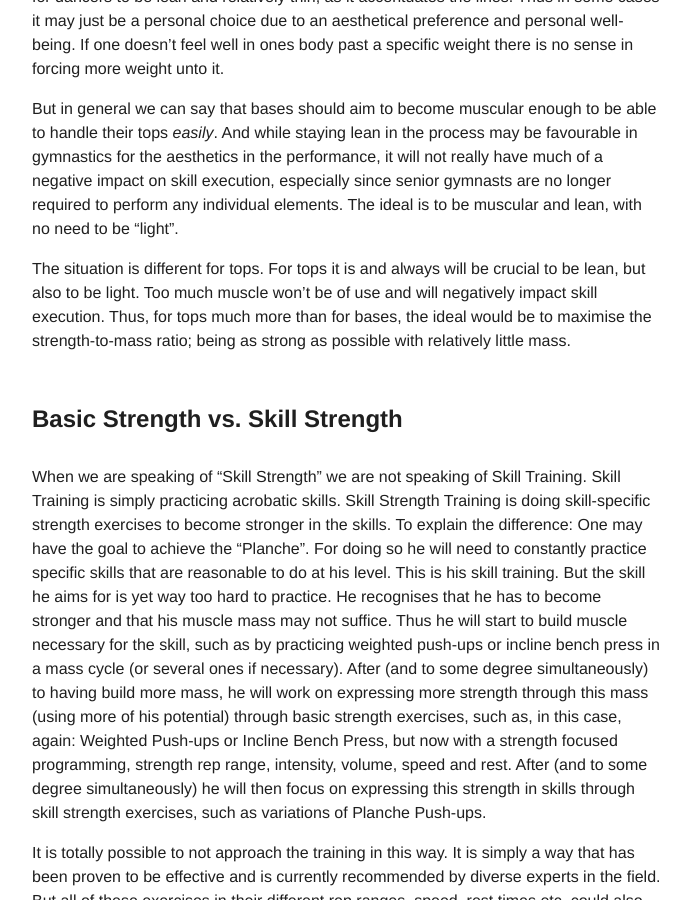
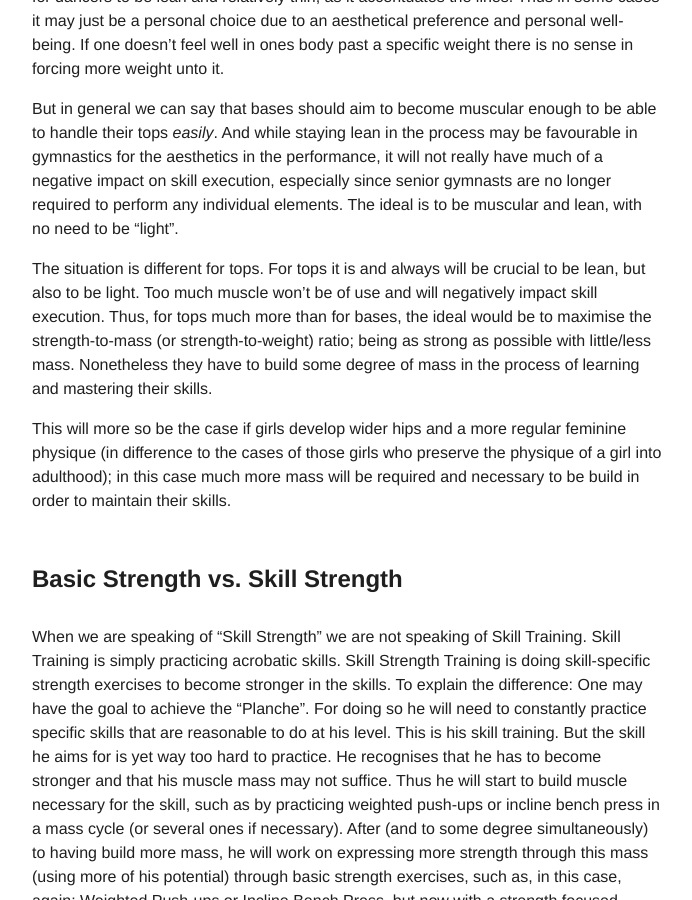
Before and after one commit to floshin/acrolib, a Jekyll site: the page built from training/specificity.md, in a window 1280 px wide and 900 px high, scrolled down 1867 px. Shown: the whole window, without its empty margins (293-985 px from the left). Built offline with Jekyll 4.4.1, drawn with Linux system fonts in a browser that asks for light colours; our own code applies the rules of GitHub Pages for plain Markdown files.

Commit message:
Update specificity.md

```diff
--- a/training/specificity.md
+++ b/training/specificity.md
@@ -40,7 +40,9 @@ Being too heavy can also have negative impact in regard to elegance. There is a
 
 But in general we can say that bases should aim to become muscular enough to be able to handle their tops *easily*. And while staying lean in the process may be favourable in gymnastics for the aesthetics in the performance, it will not really have much of a negative impact on skill execution, especially since senior gymnasts are no longer required to perform any individual elements. The ideal is to be muscular and lean, with no need to be "light".
 
-The situation is different for tops. For tops it is and always will be crucial to be lean, but also to be light. Too much muscle won't be of use and will negatively impact skill execution. Thus, for tops much more than for bases, the ideal would be to maximise the strength-to-mass ratio; being as strong as possible with relatively little mass.
+The situation is different for tops. For tops it is and always will be crucial to be lean, but also to be light. Too much muscle won't be of use and will negatively impact skill execution. Thus, for tops much more than for bases, the ideal would be to maximise the strength-to-mass (or strength-to-weight) ratio; being as strong as possible with little/less mass. Nonetheless they have to build some degree of mass in the process of learning and mastering their skills.
+
+This will more so be the case if girls develop wider hips and a more regular feminine physique (in difference to the cases of those girls who preserve the physique of a girl into adulthood); in this case much more mass will be required and necessary to be build in order to maintain their skills.
 
 
 ## Basic Strength vs. Skill Strength
```
